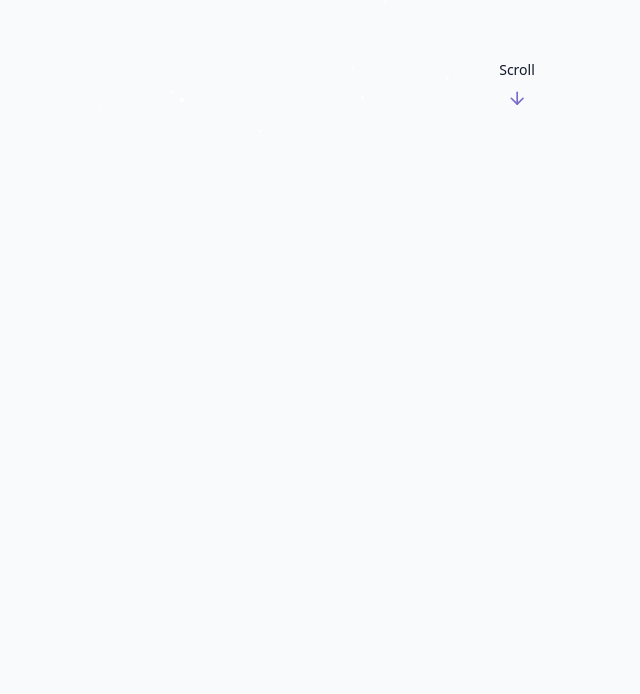
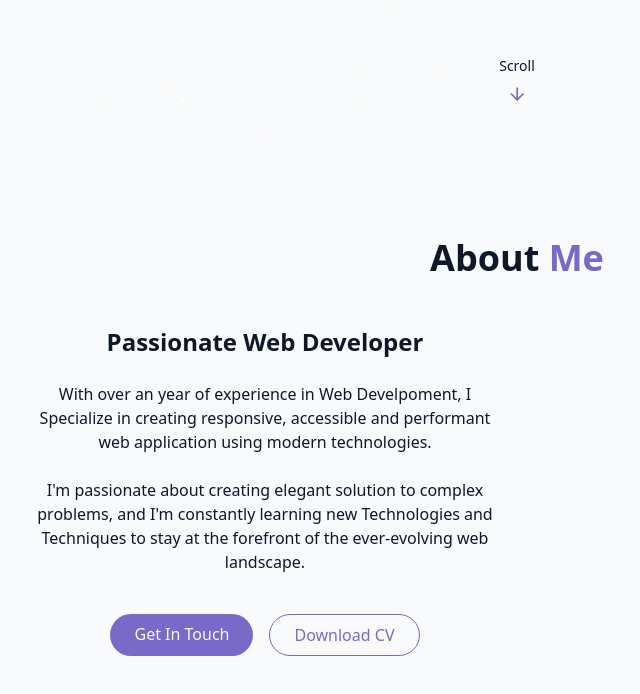
Before and after one commit to tharunkumar-BIT/Portfolio, a React (Vite) app: page / in a window 1280 px wide. Shown: the part 658-1352 px from the top of the page, without its empty margins (123-763 px from the left). Before the commit the page ends 800 px from the top, so only its background shows below. Built offline with nearby package versions, Linux system fonts and the light colour scheme.

Commit message:
partial aboutme section

```diff
--- /dev/null
+++ b/src/components/AboutSection.jsx
@@ -0,0 +1,48 @@
+export const AboutSection = () => {
+  return (
+    <section id="about" className="py-24 px-4 relative">
+      <div className="container mx-auto max-w-5xl">
+        <h2 className="text-3xl md:text-4xl font-bold mb-12 text-center">
+          About <span className="text-primary"> Me</span>
+        </h2>
+
+        <div className="grid grid-cols-1 md:grid-cols-2 gap-12 items-center">
+          {/* about */}
+          <div className="space-y-6">
+            <h3 className="text-2xl font-semibold">Passionate Web Developer</h3>
+
+            <p className="text-muted-foreground">
+              With over an year of experience in Web Develpoment, I Specialize
+              in creating responsive, accessible and performant web application
+              using modern technologies.
+            </p>
+
+            <p className="text-muted-foreground">
+              I'm passionate about creating elegant solution to complex
+              problems, and I'm constantly learning new Technologies and
+              Techniques to stay at the forefront of the ever-evolving web
+              landscape.
+            </p>
+
+            <div className="flex flex-col sm:flex-row gap-4 pt-4 justify-center">
+              <a href="#contact" className="cosmic-button">
+                Get In Touch
+              </a>
+              <a
+                href=""
+                className="px-6 py-2 rounded-full border border-primary text-primary hover:bg-primary/10 transition-colors duration-300"
+              >
+                Download CV
+              </a>
+            </div>
+          </div>
+
+          {/* skills */}
+          <div className="grid grid-cols-1 gap-6">
+
+          </div>
+        </div>
+      </div>
+    </section>
+  );
+};
--- a/src/components/NavBar.jsx
+++ b/src/components/NavBar.jsx
@@ -42,7 +42,7 @@
         </a>
 
         {/* desktop navbar */}
-        <div className="hidden md:flex space-x-8">
+        <div className="hidden md:flex space-x-8 mr-25">
           {navItems.map((item, key) => (
             <a
               key={key}
--- a/src/pages/Home.jsx
+++ b/src/pages/Home.jsx
@@ -1,3 +1,4 @@
+import { AboutSection } from "../components/AboutSection";
 import { HeroSection } from "../components/HeroSection";
 import { NavBar } from "../components/NavBar";
 import { StarBackground } from "../components/StarBackground";
@@ -15,6 +16,7 @@
       {/* Main content */}
       <main>
         <HeroSection />
+        <AboutSection />
       </main>
       {/* Footer */}
     </div>
```
